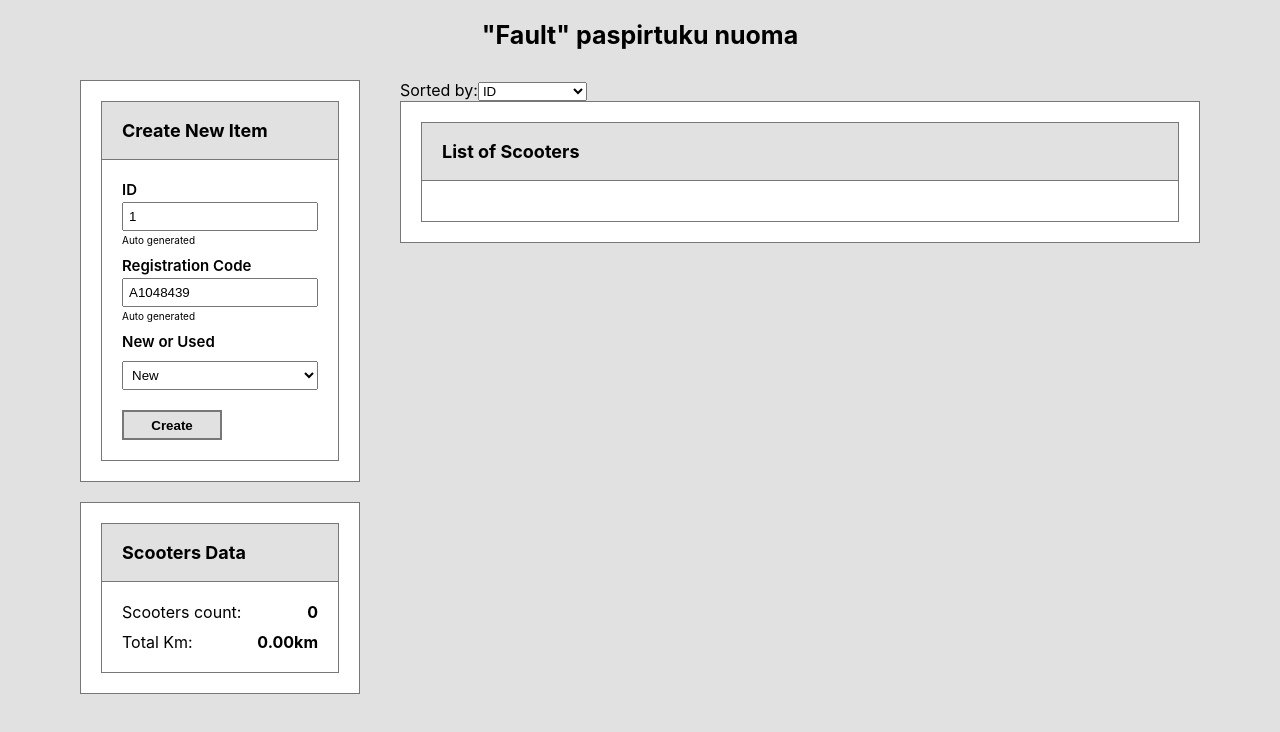
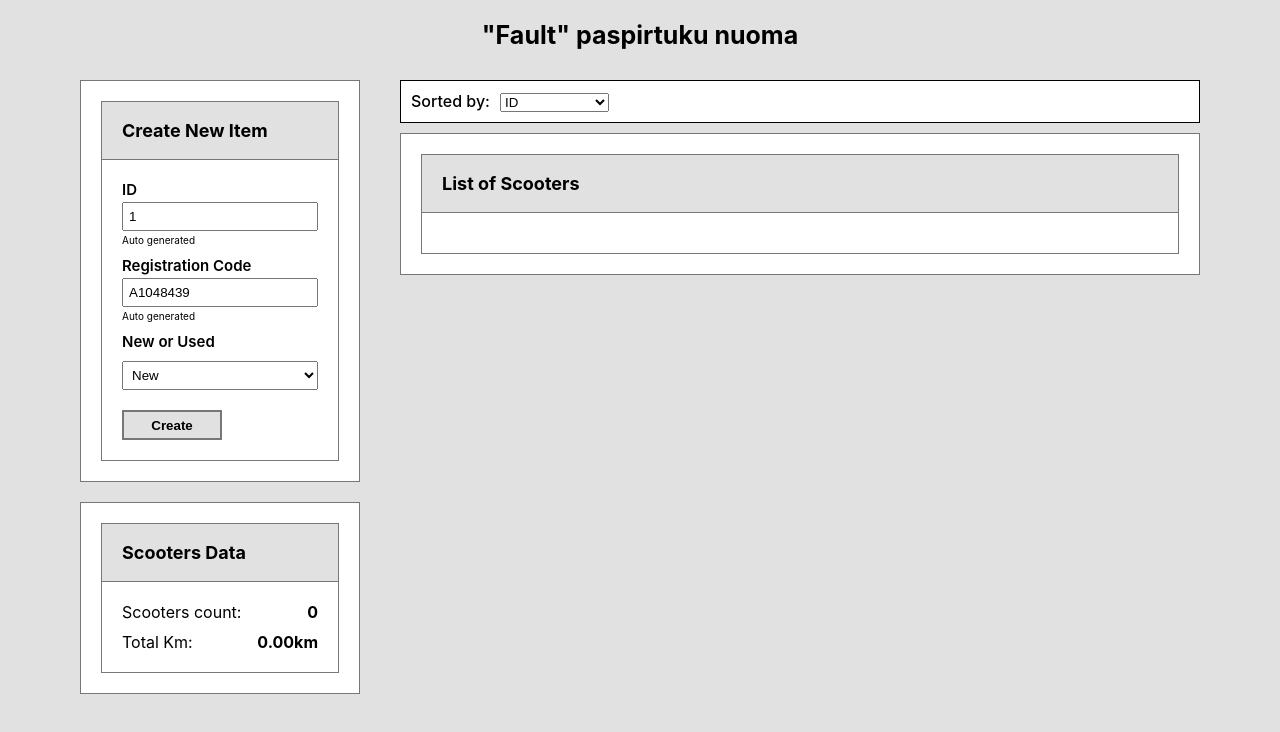
Before and after one commit to neigiamasJonas/r2, a React (Create React App) app: page / in a window 1280 px wide. Shown: the top 732 px of the page. Built offline with nearby package versions, Linux system fonts and the light colour scheme.

Commit message:
beveik uzbaigta

```diff
--- a/src/App.jsx
+++ b/src/App.jsx
@@ -103,7 +103,7 @@ function App() {
           </div>
           <div className='row-col2'>
             <ScootersSort scootersSort={scootersSort} setScootersSort={setScootersSort}></ScootersSort>
-            <FaultList faults={scooterList} dataDeletionList={setDeleteData} dataModalList={setModalData}></FaultList>
+            <FaultList faults={scooterList} dataDeletionList={setDeleteData} dataModalList={setModalData} scootersSort={scootersSort}></FaultList>
           </div>
         </div>
       </div>
--- a/src/App.scss
+++ b/src/App.scss
@@ -395,10 +395,17 @@ body {
 }
 
 
+////////// scooters sort
 
-
-
-
+.sort-body {
+    display: flex;
+    gap: 10px;
+    background-color: #fff;
+    padding: 10px;
+    margin-bottom: 10px;
+    font-weight: 500;
+    border: 1px solid #000;
+}
 
 
 
--- a/src/Components/Crud/Create.jsx
+++ b/src/Components/Crud/Create.jsx
@@ -20,7 +20,7 @@ function Create( {setCreateData} ) {
     // handleCreat po mygtuko paspaudimo istume data i paruoshta masyva
 
     const handleCreate = () => {
-      const data = {id, regCode, condition, km, busy: 0, date: ''};
+      const data = {id, regCode, condition, km, busy: 0, newDate: 'Never used before'};
 
       setCreateData(data);                          // uzsetinu data objekta cia, priestai tai buvo daroma App ir naudojamas propsas setCreateData
       // create(data);
--- a/src/Components/Crud/Edit.jsx
+++ b/src/Components/Crud/Edit.jsx
@@ -20,7 +20,7 @@ function Edit({ modalData, setModalData, editData}) {
     const [km, setKm] = useState(0);
     const [km2, setKm2] = useState(0);
 
-    const [date, setDate] = useState('null');
+    const [date, setDate] = useState('0');
     const [newDate, setNewDate] = useState(data);
 
 
--- a/src/Components/Crud/List.jsx
+++ b/src/Components/Crud/List.jsx
@@ -12,13 +12,13 @@ function FaultList({ faults, dataDeletionList, dataModalList, scootersSort }) {
             <div className='card-body'>
                 <ul className="ul">
                     {
-                    faults ? faults.map(fault => <Fault key={fault.id} fault={fault} dataDeletion={dataDeletionList} dataEdit={dataModalList}></Fault>) : null
+                    scootersSort === '1' ? faults === null ? null : [...faults].map(fault => <Fault key={fault.id} fault={fault} dataDeletion={dataDeletionList} dataEdit={dataModalList}></Fault>) : null
                     }
                     {
-                    scootersSort === '2' ? faults.sort((a, b) => (a.km - b.km)).map(fault => <Fault key={fault.id} fault={fault} dataDeletion={dataDeletionList} dataEdit={dataModalList}></Fault>) : null
+                    scootersSort === '2' ? faults === null ? null : [...faults].sort((a, b) => (b.km - a.km)).map(fault => <Fault key={fault.id} fault={fault} dataDeletion={dataDeletionList} dataEdit={dataModalList}></Fault>) : null
                     }
                     {
-                    scootersSort === '3' && faults.map(fault => <Fault key={fault.id} fault={fault} dataDeletion={dataDeletionList} dataEdit={dataModalList}></Fault>)
+                    scootersSort === '3' ? faults === null ? null : [...faults].sort((a, b) => a.newDate.localeCompare(b.newDate)).map(fault => <Fault key={fault.id} fault={fault} dataDeletion={dataDeletionList} dataEdit={dataModalList}></Fault>) : null
                     }
                 </ul>
             </div>
--- a/src/Components/Crud/ScootersSort.jsx
+++ b/src/Components/Crud/ScootersSort.jsx
@@ -5,7 +5,8 @@ function ScootersSort({ scootersSort, setScootersSort }) {
     return(
         <>
         <div className="sort-body">
-            <label>Sorted by:</label>
+            <label>Sorted by: </label>
+            <div>
                 <select value={scootersSort} onChange={e => {
                     setScootersSort(e.target.value);
                     sort(e.target.value);
@@ -14,6 +15,8 @@ function ScootersSort({ scootersSort, setScootersSort }) {
                     <option value="2">Total ride km</option>
                     <option value="3">Last time used</option>
                 </select>
+            </div>
+
 
         </div>
         </>
--- a/src/Functions/LocalStorage.js
+++ b/src/Functions/LocalStorage.js
@@ -75,6 +75,8 @@ export function sort(obj) {
     data = JSON.parse(data);
     data = JSON.stringify(data);
 
-    localStorage.setItem('ScootersSort', obj)
+    localStorage.setItem('ScootersSort', obj);
+
+    return data;
 
 }
```
Lines whose indentation alone changed are shown as unchanged.
